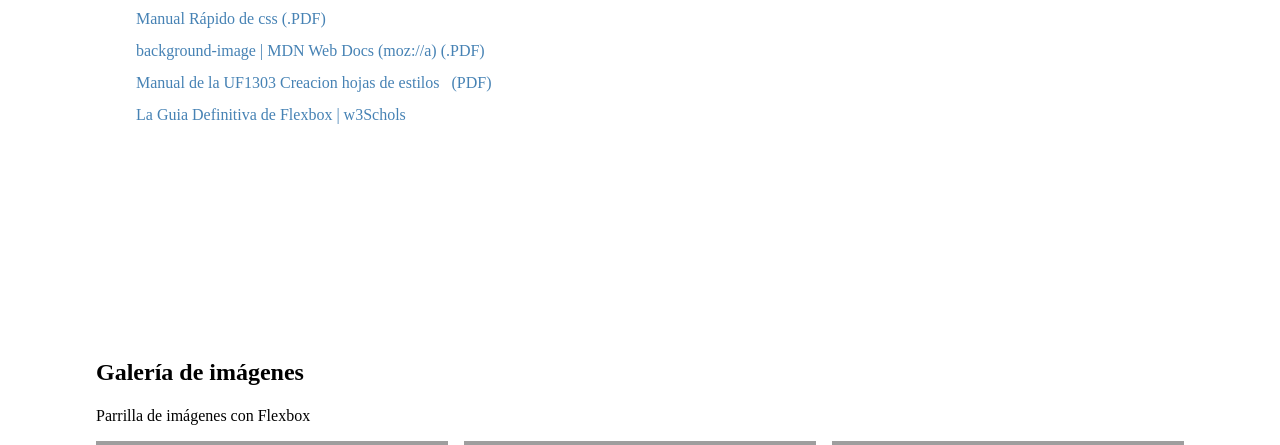
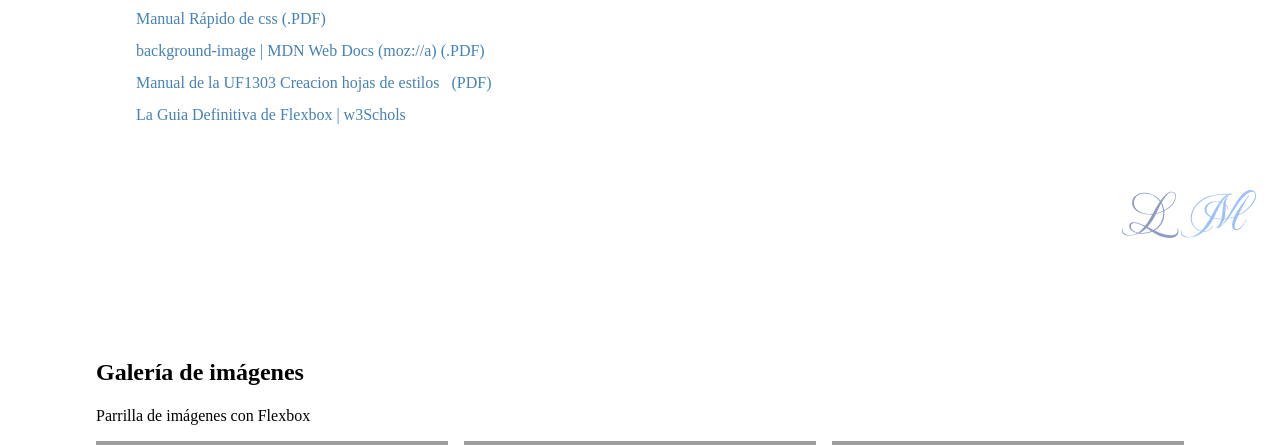
Before and after one commit to leomolinamedina/flex-box, a PHP site: page / in a window 1280 px wide. Shown: the part 538-983 px from the top of the page. Run offline with PHP 8.4, Linux system fonts and the light colour scheme; grey boxes are pictures that could not be loaded.

Commit message:
agregando marca de agua

```diff
--- a/assets/css/estilos.css
+++ b/assets/css/estilos.css
@@ -14,6 +14,9 @@
     --bg-img-galeria-3: url("https://cdn.pixabay.com/photo/2018/05/09/22/51/blue-sky-3386409_1280.jpg");
     --bg-img-galeria-4: url("https://cdn.pixabay.com/photo/2020/10/02/21/06/dome-5622133_1280.jpg");
     --bg-img-galeria-5: url("https://cdn.pixabay.com/photo/2020/06/28/00/04/chicago-5347435_1280.jpg");
+    --logo: url("../svg/logo.svg");
+    --ratio-logo: 184/66;
+    --marca-agua-h: 3rem;
 }
 
 body {
@@ -127,16 +130,33 @@ ul.galeria {
                 visibility: hidden;
                 font-size: 0;
                 background-color: #00000050;
-
             }
 
             &:hover figcaption {
-                transition: .3s;
+                transition: 0.3s;
                 opacity: 1;
                 visibility: visible;
                 font-size: 2rem;
             }
         }
+    }
+}
+
+.agua {
+    position: relative;
+
+    &::before {
+        position: fixed;
+        content: "";
+        width: calc(var(--marca-agua-h) * var(--ratio-logo));
+        height: var(--marca-agua-h);
+        right: 1.5rem;
+        bottom: 1.5rem;
+        background-image: var(--logo);
+        background-repeat: no-repeat;
+        background-position: center;
+        background-size: contain;
+        opacity: .5;
     }
 }
 
--- a/index.html
+++ b/index.html
@@ -24,8 +24,8 @@
     <body>
         <header></header>
         <nav></nav>
-        <main>
-            <section class="agua">
+        <main class="agua">
+            <section>
                 <header class="img-before portada">
                     <h2>Imágenes en CSS</h2>
                 </header>
```
